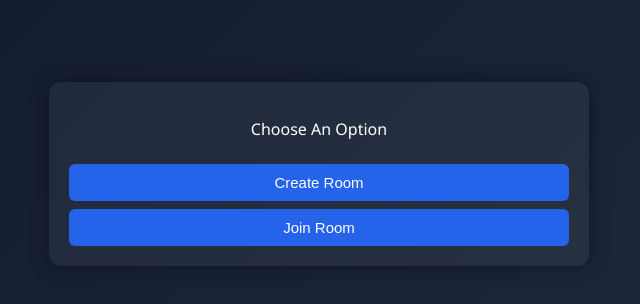
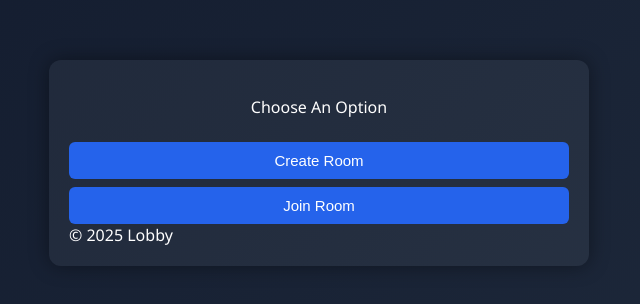
Before and after one commit to SurajChaurasia84/Lobby, a plain HTML site: page index.html in a window 1280 px wide. Shown: the part 514-818 px from the top of the page, without its empty margins (321-961 px from the left). Drawn offline with Linux system fonts and the light colour scheme.

Commit message:
Update index.html

```diff
--- a/index.html
+++ b/index.html
@@ -12,6 +12,7 @@
     <p style="text-align: center;">Choose An Option</p>
     <button id="chooseCreate">Create Room</button>
     <button id="chooseJoin">Join Room</button>
+    <footer>© 2025 Lobby</footer>
   </div>
 
   <div class="container hidden" id="createScreen">
```
